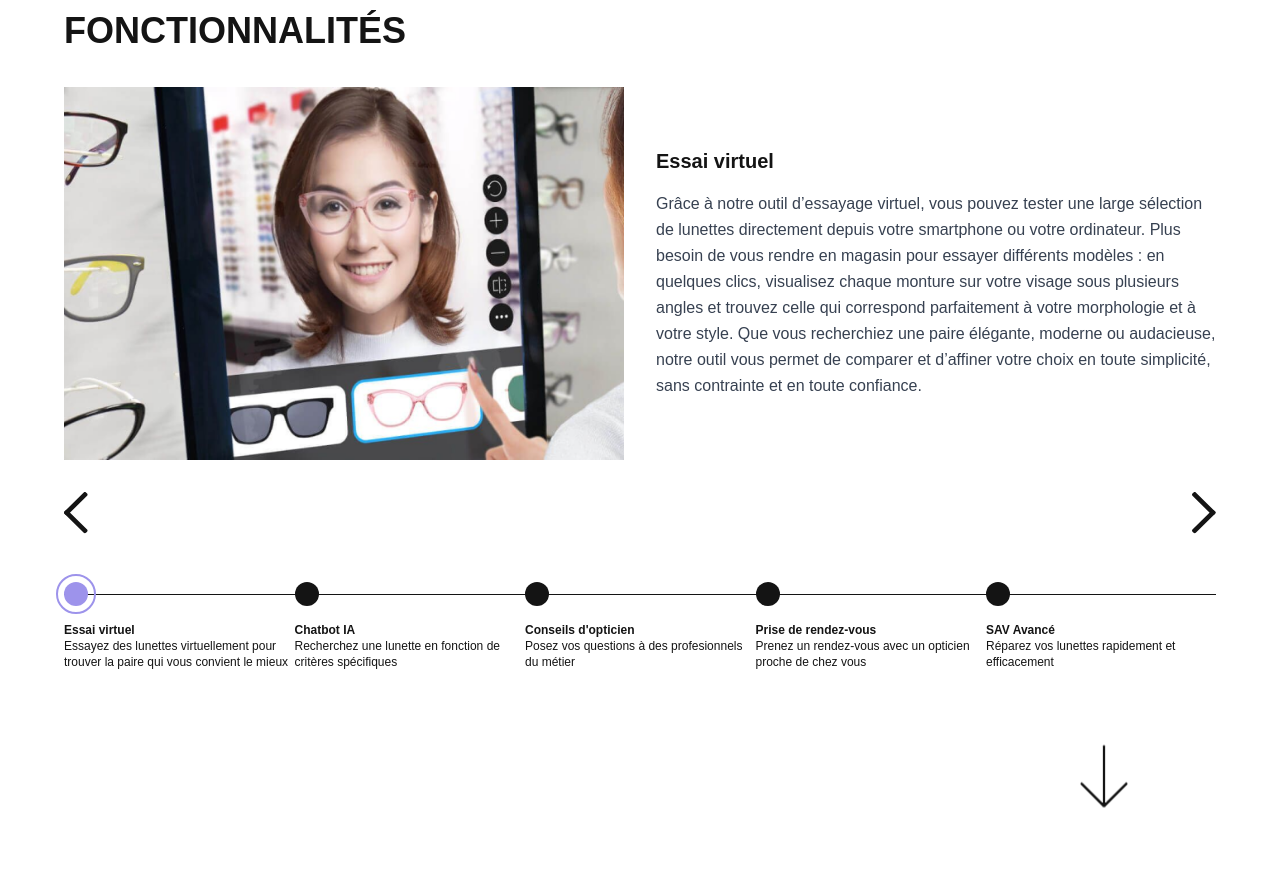
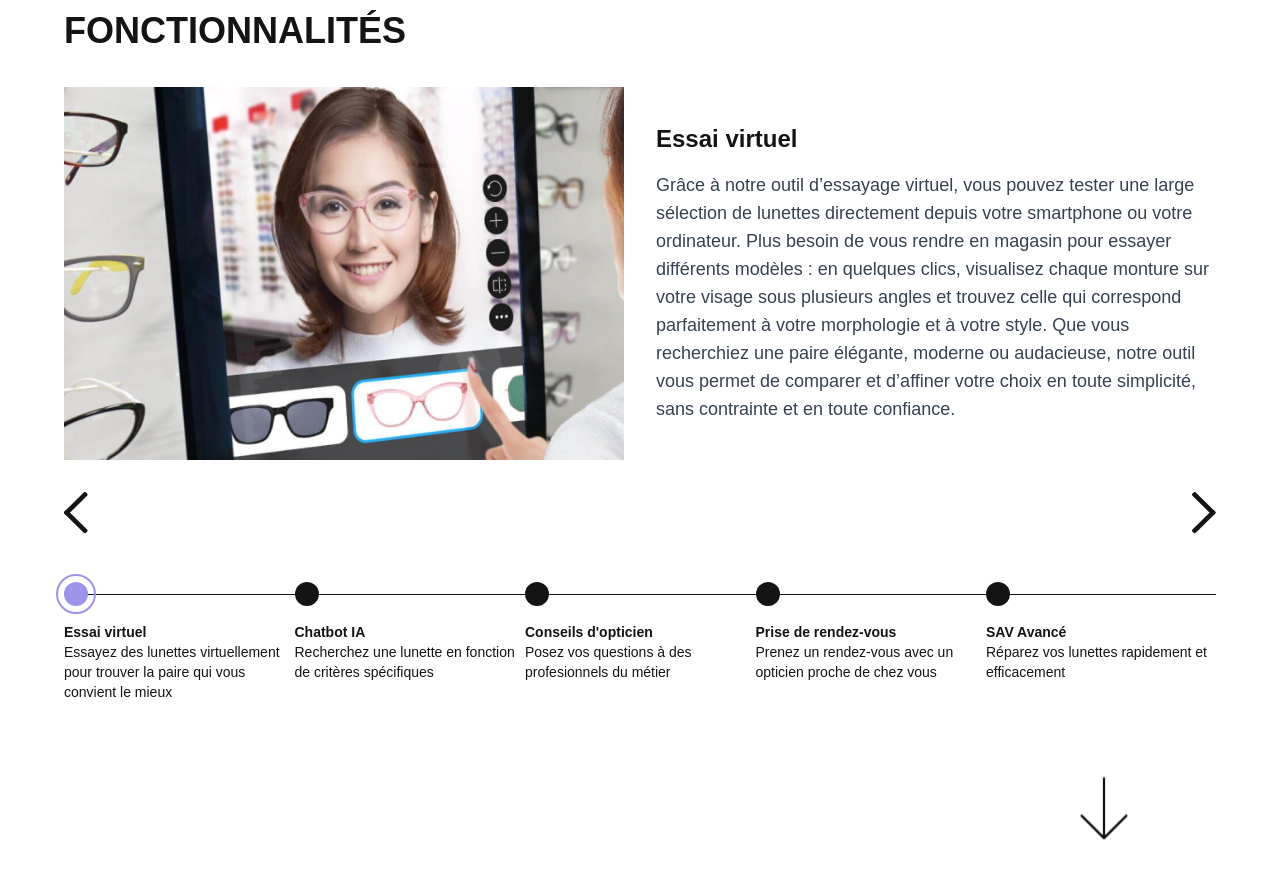
Before and after one commit to ugododo/glassia, a Next.js app: page / in a window 1280 px wide. Shown: the part 760-1638 px from the top of the page. Built offline with nearby package versions, Linux system fonts and the light colour scheme; a web font is replaced by a local one.

Commit message:
refactor: increase text size

```diff
--- a/src/app/page.tsx
+++ b/src/app/page.tsx
@@ -264,10 +264,10 @@ export default function Home() {
           </div>
           {/* Bloc texte à droite */}
           <div className="w-full md:w-1/2 flex flex-col justify-center">
-            <h3 className="text-xl font-bold mb-4">
+            <h3 className="text-2xl font-bold mb-4">
               {features[currentFeature].title}
             </h3>
-            <p className="text-gray-700 text-base leading-relaxed">
+            <p className="text-gray-700 text-lg">
               {features[currentFeature].description}
             </p>
           </div>
@@ -311,10 +311,10 @@ export default function Home() {
                     <div className="absolute -top-2 -left-2 w-10 h-10 border-2 border-primary rounded-full"></div>
                   )}
                 </div>
-                <span className="mt-4 text-xs text-custom_black font-semibold max-w-[100px] md:max-w-[230px]">
+                <span className="mt-4 text-sm text-custom_black font-semibold max-w-[100px] md:max-w-[230px]">
                   {feature.title}
                 </span>
-                <span className="hidden md:block text-xs text-left text-custom_black max-w-[230px]">
+                <span className="hidden md:block text-sm text-left text-custom_black max-w-[230px]">
                   {feature.shortDescription}
                 </span>
               </div>
```
